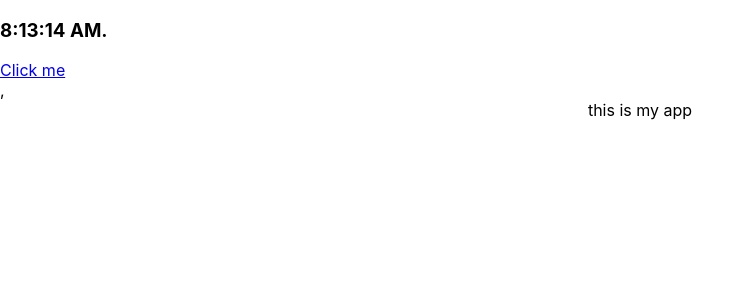
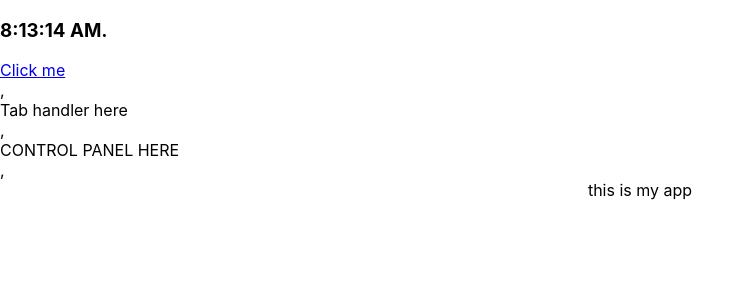
Before and after one commit to tatitati/firefox_react_lab, a React (Create React App) app: page / in a window 1280 px wide. Shown: the top 300 px of the page, without its empty margins (0-755 px from the left). Built offline with nearby package versions, Linux system fonts and the light colour scheme.

Commit message:
added more placeholder files

```diff
--- /dev/null
+++ b/src/addon/ControlPanel.js
@@ -0,0 +1,19 @@
+import React from 'react';
+import ReactDOM from 'react-dom';
+
+class ControlPanel extends React.Component {
+    constructor(props) {
+        super(props);
+        this.state = {date: new Date()};
+    }
+
+    render() {
+        return (
+            <div>
+                CONTROL PANEL HERE
+            </div>
+        );
+    }
+}
+
+export default ControlPanel;
--- /dev/null
+++ b/src/addon/TabHandler.js
@@ -0,0 +1,19 @@
+import React from 'react';
+import ReactDOM from 'react-dom';
+
+class TabHandler extends React.Component {
+    constructor(props) {
+        super(props);
+        this.state = {date: new Date()};
+    }
+
+    render() {
+        return (
+            <div>
+                Tab handler here
+            </div>
+        );
+    }
+}
+
+export default TabHandler;
--- a/src/index.js
+++ b/src/index.js
@@ -3,11 +3,15 @@ import ReactDOM from 'react-dom';
 import './index.css';
 import App from './App';
 import Clock from './Clock.js';
+import ControlPanel from './addon/ControlPanel.js';
+import TabHandler from './addon/TabHandler.js';
 import * as serviceWorker from './serviceWorker';
 
 ReactDOM.render(
   <React.StrictMode>
         <Clock />,
+        <TabHandler />,
+        <ControlPanel />,
         <App />
   </React.StrictMode>,
   document.getElementById('root')
```
